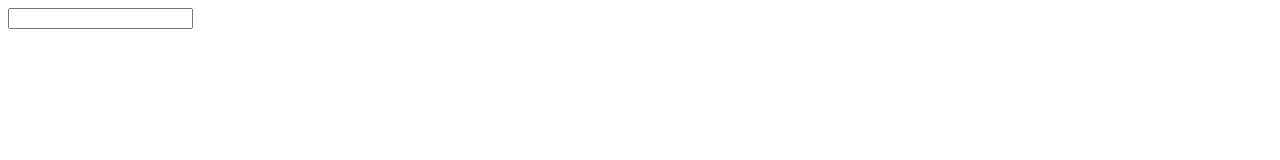
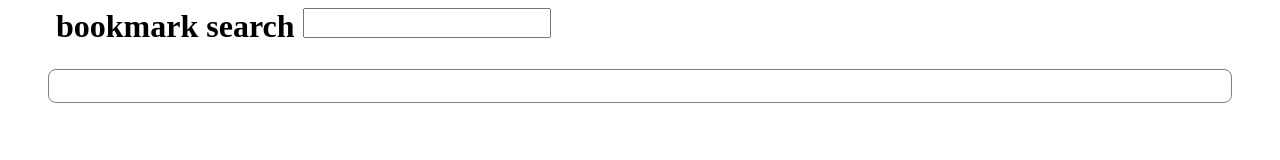
Before and after one commit to mk668a/YouTubeSplit, a browser extension: page index.html in a window 1280 px wide. Drawn offline with Linux system fonts and the light colour scheme.

Commit message:
style適用

```diff
--- a/index.html
+++ b/index.html
@@ -7,12 +7,65 @@
   <meta name="viewport" content="width=device-width, initial-scale=1.0">
   <title>chrome-easy-bookmarks</title>
   <script src="script.js"></script>
+  <style type="text/css">
+    #main {
+      margin: 0 40px;
+    }
+
+    .flex {
+      display: flex;
+    }
+
+    #BookmarkList {
+      margin-top: 24px;
+      max-height: 80vh;
+      overflow-y: scroll;
+      border: 1px solid gray;
+      border-radius: 8px;
+      padding: 16px;
+    }
+
+    input {
+      height: 24px;
+      width: 240px;
+      font-size: 18px;
+    }
+
+    h1 {
+      margin: auto 8px;
+    }
+
+    ul {
+      padding: 0;
+      margin: 0;
+    }
+
+    li {
+      list-style-type: none;
+    }
+
+    li a {
+      font-size: 18px;
+    }
+
+    li img {
+      height: 18px;
+      width: 18px;
+      margin-right: 8px;
+    }
+  </style>
 </head>
 
 <body>
   <div id="main">
-    <input id="input" value="" onChange="searchBookmark(e)"></input>
-    <div id="BookmarkList"></div>
+    <!-- <div class="flex"> -->
+    <div class="bookmarks">
+      <label class="flex">
+        <h1>bookmark search</h1><input id="input" value="" onChange="searchBookmark(e)"></input>
+      </label>
+      <div id="BookmarkList"></div>
+    </div>
+    <!-- </div> -->
   </div>
 </body>
 
--- a/script.js
+++ b/script.js
@@ -1,12 +1,7 @@
 window.onload = function () {
+  // console.log("start extension");
 
-  // title.value = browser.bookmarks
-
-  console.log("start extension");
-
-  const input = document.getElementById('input');
-  const log = document.getElementById('log');
-
+  // urlからドメイン名を返す関数
   function getDomainName(url) {
     var host_domain;
 
@@ -53,6 +48,7 @@ window.onload = function () {
   });
 
   // ********** 検索 **********
+  const input = document.getElementById('input');
   input.addEventListener('change', updateValue);
 
   function updateValue(e) {
```
